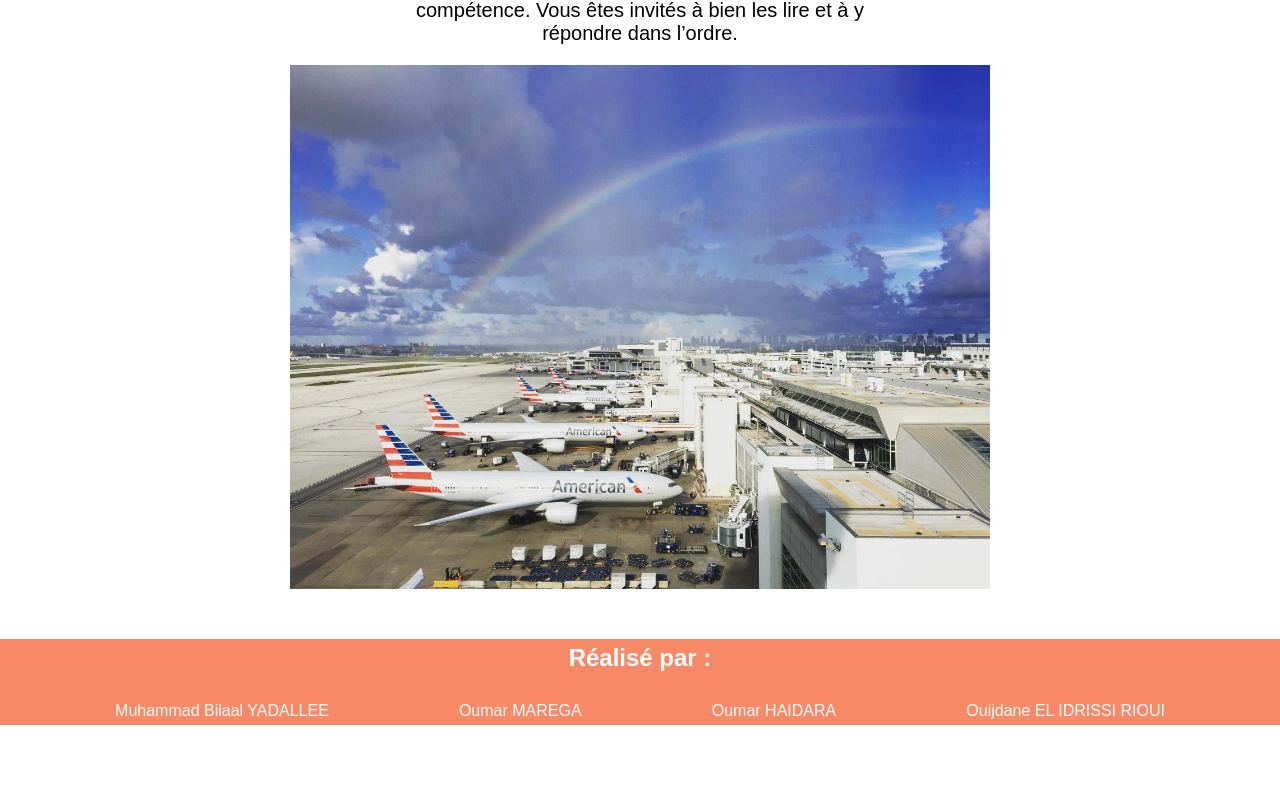
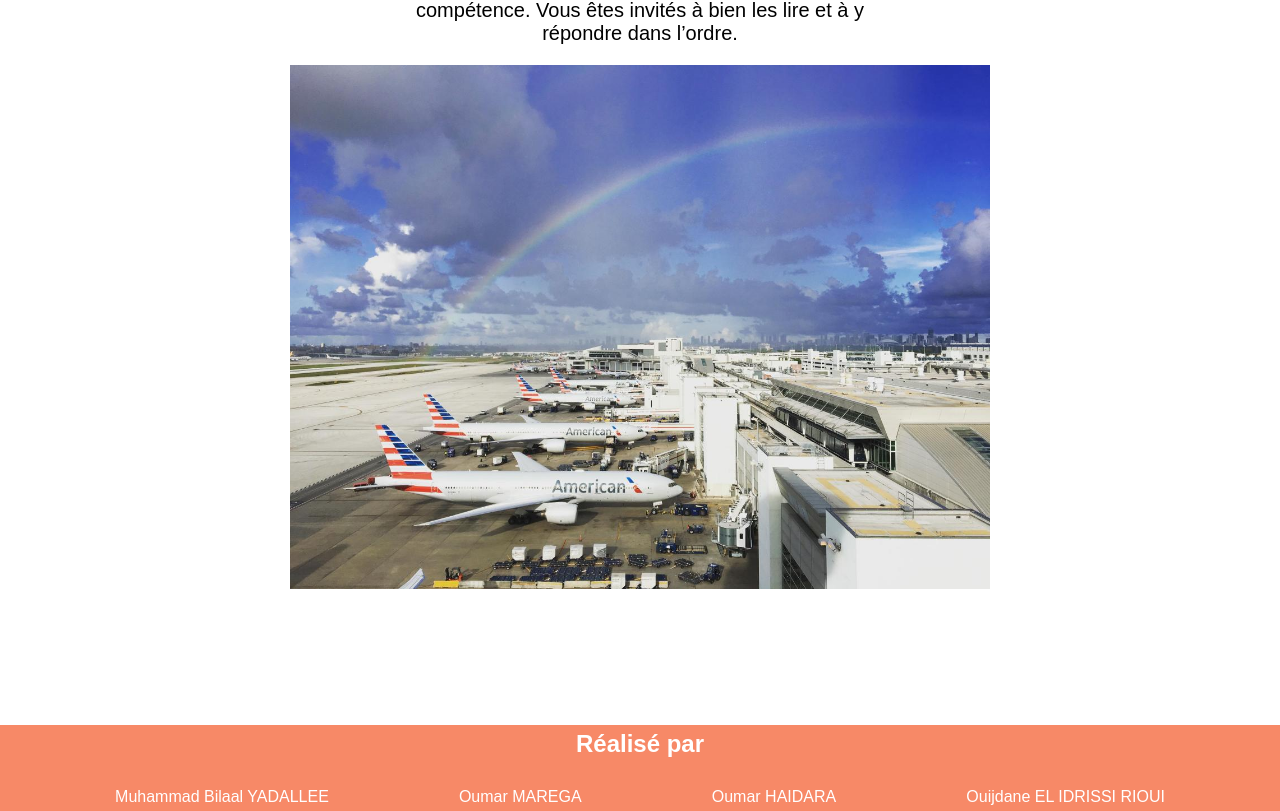
Before and after one commit to OUMAREGA/-AirTraffic-DataAnalysis, a React (Create React App) app: page /home in a window 1280 px wide. Shown: the part 369-1180 px from the top of the page. Before the commit the page ends 1094 px from the top, so only its background shows below. Built offline with nearby package versions, Linux system fonts and the light colour scheme.

Commit message:
[IHM - WIP] Footer fixed + loading texts when fetching data

```diff
--- a/src/App.js
+++ b/src/App.js
@@ -7,11 +7,13 @@ import Footer from './components/Footer';
 const App = () => <main>
   <Header />
   {
-    router.map( (props) =>
+    <div id="page-container">
+    { router.map( (props) =>
       props.redirect
       ? <Redirect from={props.pathname} to={props.to} />
       : <Route path={props.pathname} component={props.components} />
-    )
+    )}
+    </div>
   }
   <Footer />
 </main>
--- a/src/assets/css/index.css
+++ b/src/assets/css/index.css
@@ -155,3 +155,13 @@ main{
   justify-content: space-around;
   margin-top: 30px;
 }
+
+#page-container {
+  position: relative;
+  min-height: 100vh;
+}
+
+
+.title {
+  text-align: center;
+}
--- a/src/components/Footer/index.jsx
+++ b/src/components/Footer/index.jsx
@@ -1,13 +1,13 @@
 import React from 'react';
 
-const Footer = () => <div className="contenair-footer">
-    <h2>Réalisé par :</h2>
+const Footer = () => <footer className="contenair-footer">
+    <h2>Réalisé par</h2>
     <div className="personne">
         <p>Muhammad Bilaal YADALLEE</p>
         <p>Oumar MAREGA</p>
         <p>Oumar HAIDARA</p>
         <p>Ouijdane EL IDRISSI RIOUI</p>
     </div>
-</div>
+</footer>
 
 export default Footer;
--- a/src/components/Question2/AirportNumber/index.jsx
+++ b/src/components/Question2/AirportNumber/index.jsx
@@ -17,9 +17,9 @@ export default class AirportNumber extends React.Component {
 
   render() {
     return (
-      <ul>
-        <li>Il y a en tout { this.state.result.airport_number } aéroports</li>
-      </ul>
+      <div className="title">
+        { this.state.result.airport_number ? <h2>Il y a en tout { this.state.result.airport_number } aéroports</h2> : <h2 className='title'><h2 className='title'>Récupération des données...</h2></h2> }
+      </div>
     )
   }
 }
--- a/src/components/Question2/CarrierNumber/index.jsx
+++ b/src/components/Question2/CarrierNumber/index.jsx
@@ -17,9 +17,9 @@ export default class CarriertNumber extends React.Component {
 
   render() {
     return (
-      <ul>
-        <li>Il y a en tout { this.state.result.carrier_number } compagnies aériennes</li>
-      </ul>
+      <div className="title">
+        { this.state.result.carrier_number ? <h2>Il y a en tout compagnies { this.state.result.carrier_number } aériennes</h2> : "Récupération en cours..." }
+      </div>
     )
   }
 }
--- a/src/components/Question4/DestLessTaken/index.jsx
+++ b/src/components/Question4/DestLessTaken/index.jsx
@@ -38,7 +38,7 @@ export default class DestLesstaken extends React.Component {
               <td>{object.lon}</td>
               <td>{object.name}</td>
               <td>{object.tz}</td>
-          </tr>)) : "Récupération des données..."
+          </tr>)) : <h2 class="title">Récupération des données..."</h2>
 
         }
         </table>
--- a/src/components/Question4/MostEmpruntedAirport/index.jsx
+++ b/src/components/Question4/MostEmpruntedAirport/index.jsx
@@ -18,18 +18,19 @@ export default class MostEmpruntedAirport extends React.Component {
   render() {
     return (
       <div style={{ margin: "auto", textAlign: "center" }}>
-        <table style={{border: "1px solid black", textAlign: "center", padding: "5px", width: "50%", margin:"auto" }}>
+       { this.state.result.length > 0 ? <h3>Les {this.state.result.length} aéroports les plus empruntés sont les suivants</h3> : null}
+         <table style={{border: "1px solid black", textAlign: "center", padding: "5px", width: "50%", margin:"auto" }}>
         <tr style={{border: "1px solid black", textAlign: "center", padding: "10px"}}>
           <th>Nombre de fois</th>
           <th>Aéroport de départ</th>
         </tr>
         {
-          this.state.result.length > 0 ?
-          this.state.result.map((object,i) => (
+
+          this.state.result.length > 0 ? this.state.result.map((object,i) => (
           <tr key={i}>
               <td>{object.Nbr}</td>
               <td>{object.dest}</td>
-          </tr>)) : "Récupération des données..."
+          </tr>)) : <h2 class="title">Récupération des données...</h2>
 
         }
         </table>
--- a/src/components/Question5/DestDesservedCarrierOrigin/index.jsx
+++ b/src/components/Question5/DestDesservedCarrierOrigin/index.jsx
@@ -32,7 +32,7 @@ export default class DestDesservedCarrierOrigin extends React.Component {
                 <td>{object.carrier}</td>
                 <td>{object.name}</td>
                 <td>{object.nbr_origin}</td>
-            </tr>)) : "Récupération des données..."
+            </tr>)) : <h2 className='title'>Récupération des données...</h2>
 
           }
           </table>
```
